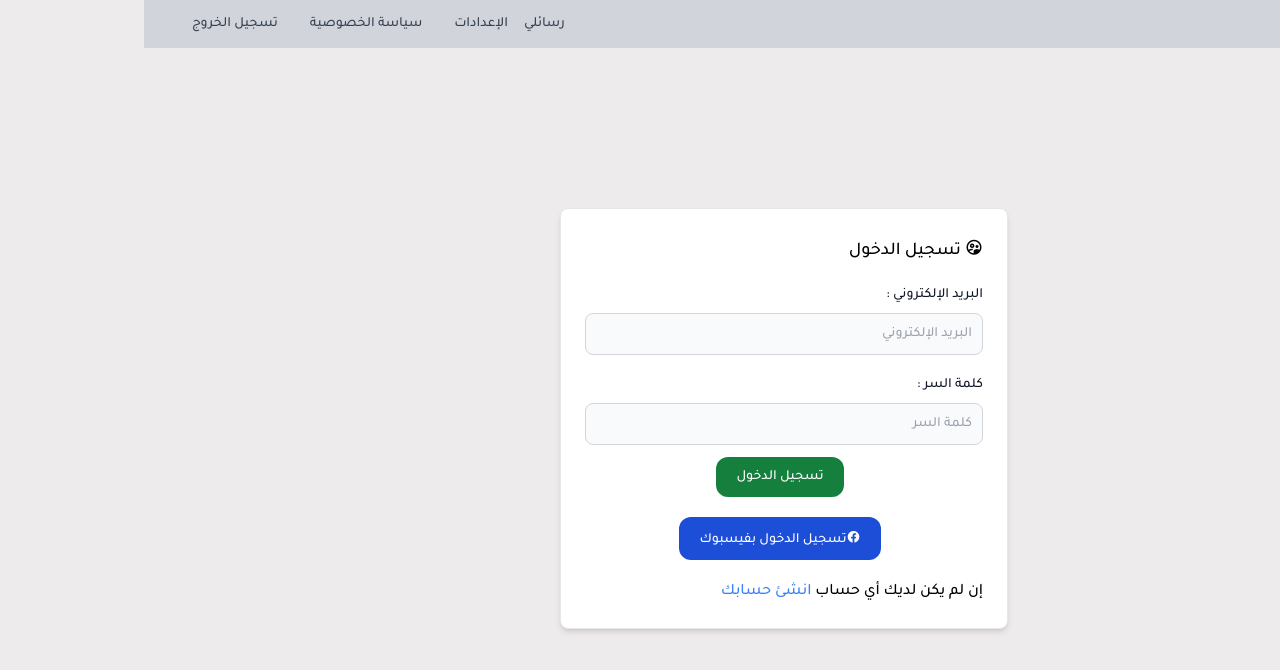
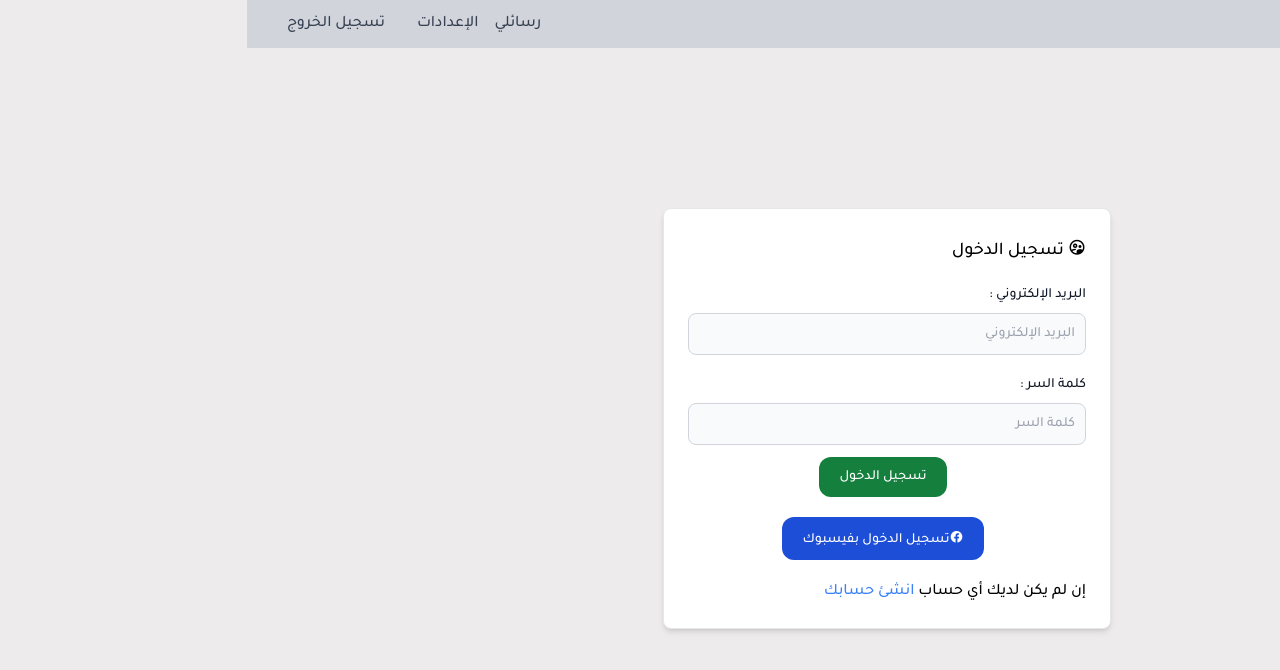
Before and after one commit to yoelhaim/saraha_front_end, a React (Create React App) app: page /login in a window 1280 px wide. Shown: the top 670 px of the page. Built offline with nearby package versions, Linux system fonts and the light colour scheme.

Commit message:
responseve navbar

```diff
--- a/src/navbar/Navbar.jsx
+++ b/src/navbar/Navbar.jsx
@@ -2,19 +2,19 @@ import { Link } from "react-router-dom";
 
 function Navbar() {
   return (
-    <nav className="bg-gray-300 border-gray-200 px-2 sm:px-4 py-2.5">
-      <div className="container flex flex-wrap justify-between items-center mx-auto">
+    <nav className="bg-gray-300 border-gray-200 px-2  py-2.5">
+      <div className=" flex flex-wrap justify-between items-center ">
         <Link to="/home" className="flex items-center">
           <span className="self-center text-xl font-semibold whitespace-nowrap dark:text-white">
             الصراحة
           </span>
         </Link>
-        <div className=" w-full md:block md:w-auto">
-          <ul className="flex flex-col mt-4 md:flex-row md:space-x-8 md:mt-0 md:text-sm md:font-medium">
+        <div className=" w-full md:block md:w-auto sizefont">
+          <ul className="flex mt-4 flex-row space-x-8 md:mt-0 font-sm">
             <li>
               <Link
                 to=""
-                className="block py-2 pr-4 pl-3 text-gray-700 border-b border-gray-100 hover:bg-gray-50 md:hover:bg-transparent md:border-0 md:hover:text-blue-700 md:p-0 "
+                className="block py-2 pr-4 pl-3 text-gray-700 border-b border-gray-100 hover:bg-transparent md:border-0 md:hover:text-blue-700 md:p-0 "
               >
                 رسائلي
               </Link>
@@ -27,14 +27,7 @@ function Navbar() {
                 الإعدادات
               </Link>
             </li>
-            <li>
-              <Link
-                to=""
-                className="block py-2 pr-4 pl-3 text-gray-700 border-b border-gray-100 hover:bg-gray-50 md:hover:bg-transparent md:border-0 md:hover:text-blue-700 md:p-0 "
-              >
-                سياسة الخصوصية
-              </Link>
-            </li>
+
             <li>
               <button
                 onClick={global.logOut}
```
